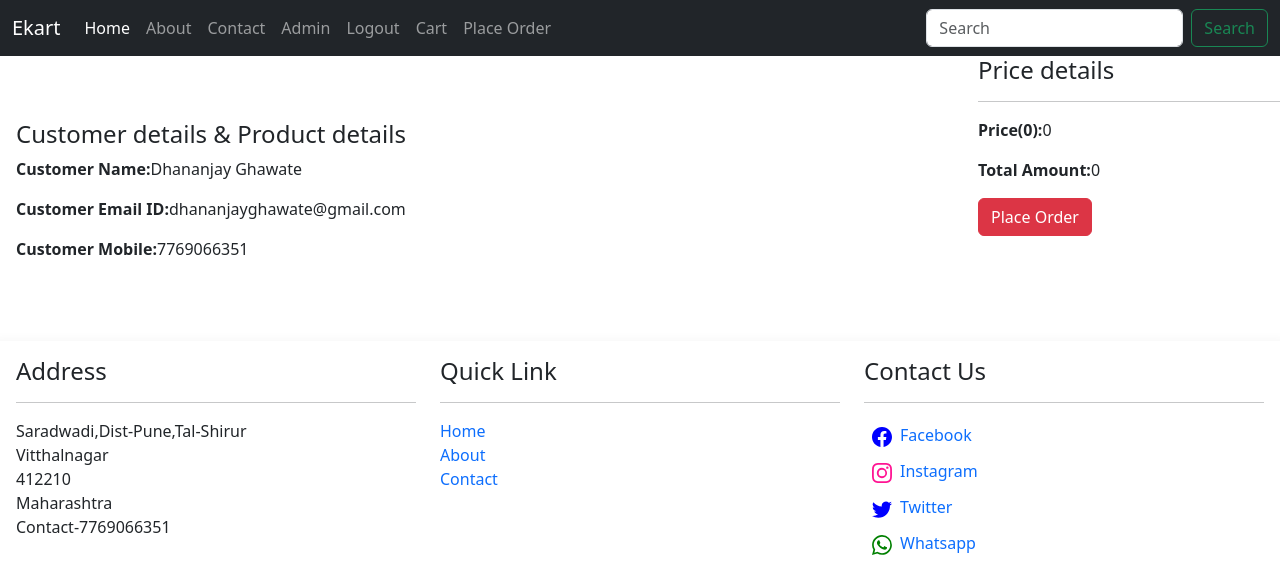
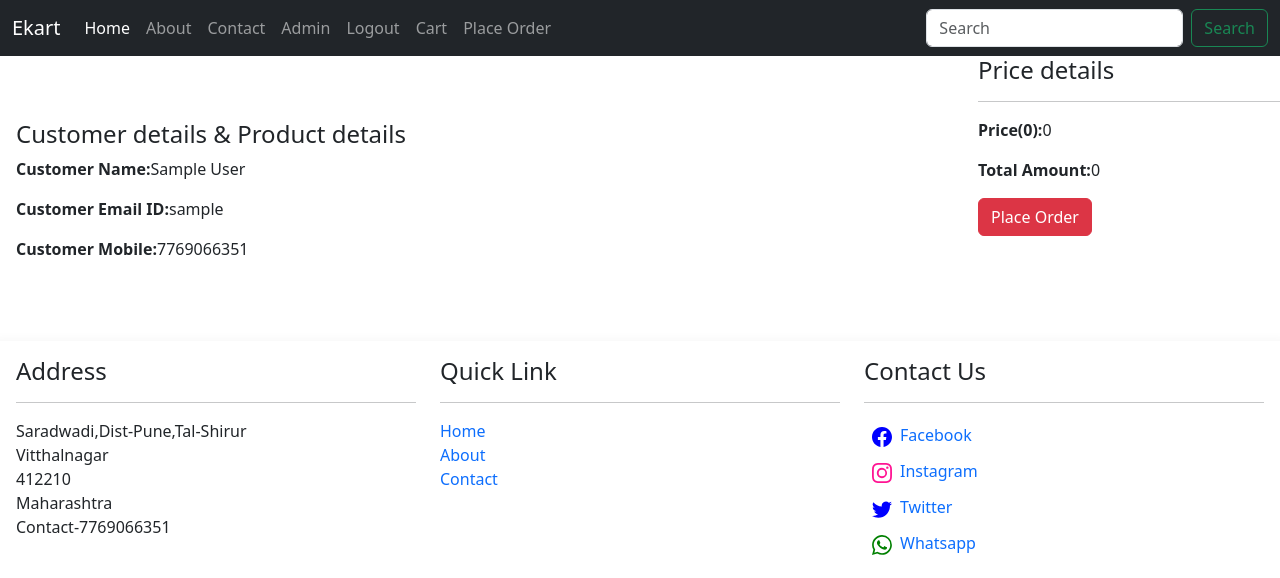
Before and after one commit to abhi3431/abhi3431, a Django app: page /viewcart/ in a window 1280 px wide. Shown: the top 578 px of the page. Run offline with Django 5.2, Linux system fonts and the light colour scheme; the visitor is signed in with stand-in values (Sample User, id 1); data comes from the database, SQL or seed files in the repository; data that the repository does not hold is empty; some libraries are stand-ins or nearby versions.

Commit message:
add files

```diff
--- a/ekart/urls.py
+++ b/ekart/urls.py
@@ -27,8 +27,8 @@ urlpatterns = [
     path("about/", views.about),
     path("contact/", views.contact),
     path("register/", views.register),
-    path("login/", views.user_login, name='login'),
-    path("logout/", views.user_logout),
+    path("login/", views.user_login),
+    path("logout/", views.logout),
     path("place_order/", views.place_order),
     path("product_detail/<pid>", views.product_detail),
     path("",views.product),
--- a/myapp/models.py
+++ b/myapp/models.py
@@ -9,7 +9,7 @@ class Product(models.Model):
     cat = models.IntegerField(verbose_name="Category",choices=CAT)
     product_details = models.CharField(max_length=500 , verbose_name="Product Details")
     is_active = models.BooleanField(default=True, verbose_name="Available")
-    img = models.ImageField(upload_to='product_images', default='default_image.jpg')
+    p_img = models.ImageField(upload_to='product_images', default='default_image.jpg')
 
     # def __str__(self):
     #     return self.name
--- a/myapp/views.py
+++ b/myapp/views.py
@@ -113,9 +113,9 @@ def user_login(request):
         return render(request, "login.html")
 
 
-def user_logout(request):
+def logout(request):
     logout(request)
-    return redirect("/login")
+    return redirect("/logout")
 
 
 def place_order(request):
@@ -152,12 +152,13 @@ def cart(request,pid):
             return render(request,"product_detail.html",context)
 
     else:
-        return redirect("/user_login")
+        return redirect("/login")
 
 
 
 def view_cart(request):
     c=Cart.objects.filter(user_id=request.user.id)
+    u = User.objects.filter(id= request.user.id)
     tot=0
     for x in c:
         tot=tot+x.pid.price*x.qty
@@ -165,6 +166,8 @@ def view_cart(request):
     context["prod"]=c
     context["tot"]=tot
     context['n']=len(c)
+    context['name']=u[0].first_name + ' ' + u[0].last_name
+    context['uname']=u[0].username
     return render(request,"cart.html",context)
 
 
@@ -199,6 +202,9 @@ def placeorder(request):
 
 def fetchorder(request):
     o=Order.objects.filter(user_id = request.user.id)
+    u = User.objects.filter(id= request.user.id)
+    # u.create(contact = 739)
+    # u.update()
     tot=0
     for x in o:
         tot=tot+x.amt
@@ -206,6 +212,9 @@ def fetchorder(request):
     context['prod']=o
     context['total']=tot
     context['n']=len(o)
+    context['name']=u[0].first_name + ' ' + u[0].last_name
+    context['uname']=u[0].username
+    # context['contact']=u[0].contact
     return render(request,"placeorder.html",context)
 
 
--- a/templates/cart.html
+++ b/templates/cart.html
@@ -8,8 +8,8 @@
         <div class="mt-5 p-3">
             <h4>Customer details & Product details</h4>
 
-            <p><strong>Customer Name:</strong>Dhananjay Ghawate</p>
-            <p><strong>Customer Email ID:</strong>dhananjayghawate@gmail.com</p>
+            <p><strong>Customer Name:</strong>{{name}}</p>
+            <p><strong>Customer Email ID:</strong>{{uname}}</p>
             <p><strong>Customer Mobile:</strong>7769066351</p>
         </div>
         <div class="mt-3 p-3">
--- a/templates/login.html
+++ b/templates/login.html
@@ -30,7 +30,7 @@
 
         <div class="mb-3">
           <input type="submit" class="btn btn-success" value="login"> &nbsp;
-          &nbsp;Not Registered?
+          &nbsp; Not Registered?
           <a href="/register"><button type="button" style="text-decoration:none" class="btn btn-link">Sign
               In</button></a>
         </div>
--- a/templates/placeorder.html
+++ b/templates/placeorder.html
@@ -4,9 +4,9 @@
         <div class="mt-5 p-3">
             <h4>Customer details & Product details</h4>
 
-            <p><strong>Customer Name:</strong>Anonymous name</p>
-            <p><strong>Customer Email ID:</strong>anonymous@gmail.com</p>
-            <p><strong>Customer Mobile:</strong>7769066351</p>
+            <p><strong>Customer Name:</strong>{{name}}</p>
+            <p><strong>Customer Email ID:</strong>{{uname}}</p>
+            <p><strong>Customer Mobile:</strong>{{contact}}</p>
         </div>
     </div>
     <div class="col-md-3 shadow">
```
Also changed, not shown: media/product_images/adidas_shoes.jpg (added), media/product_images/img_21.jpg (added), myapp/migrations/0006_rename_img_product_p_img.py (added).
